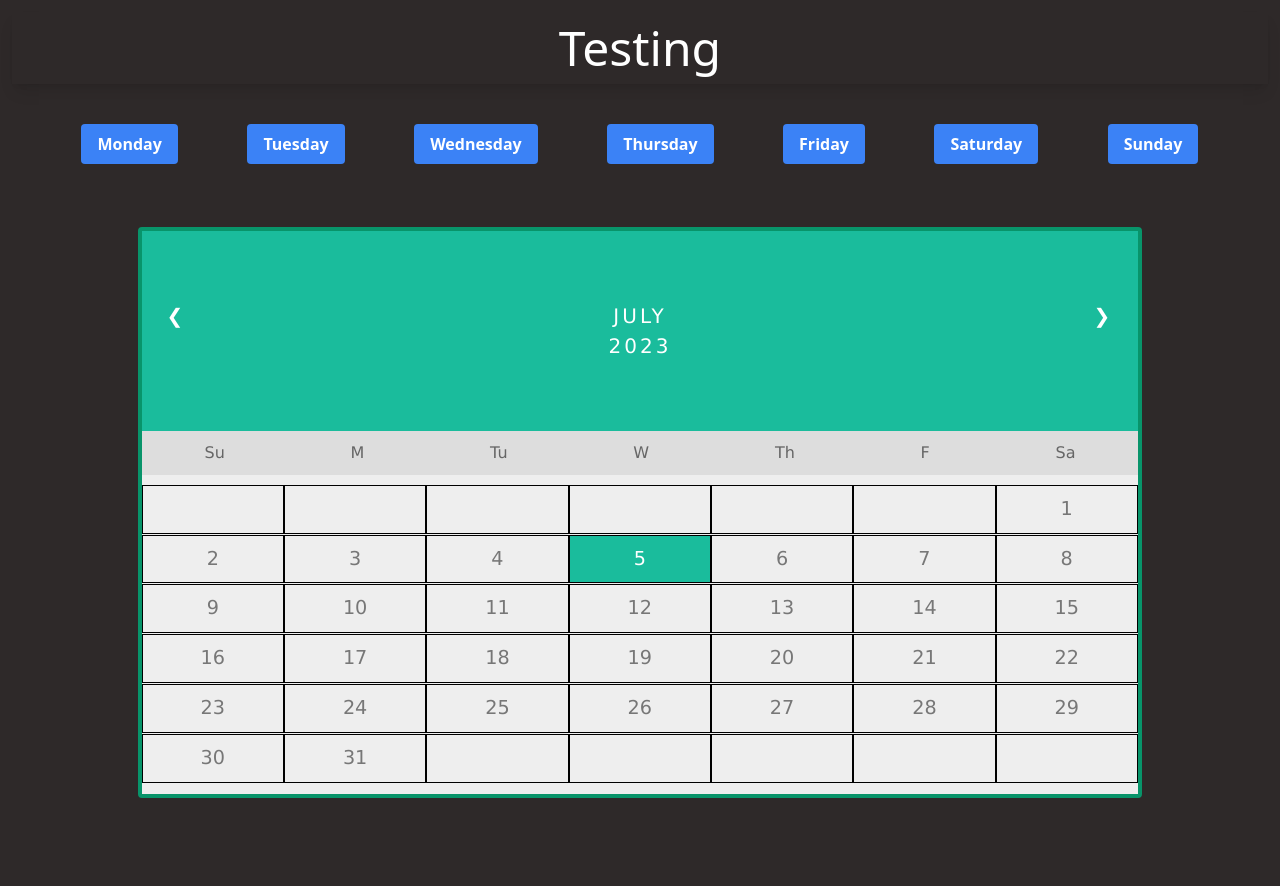
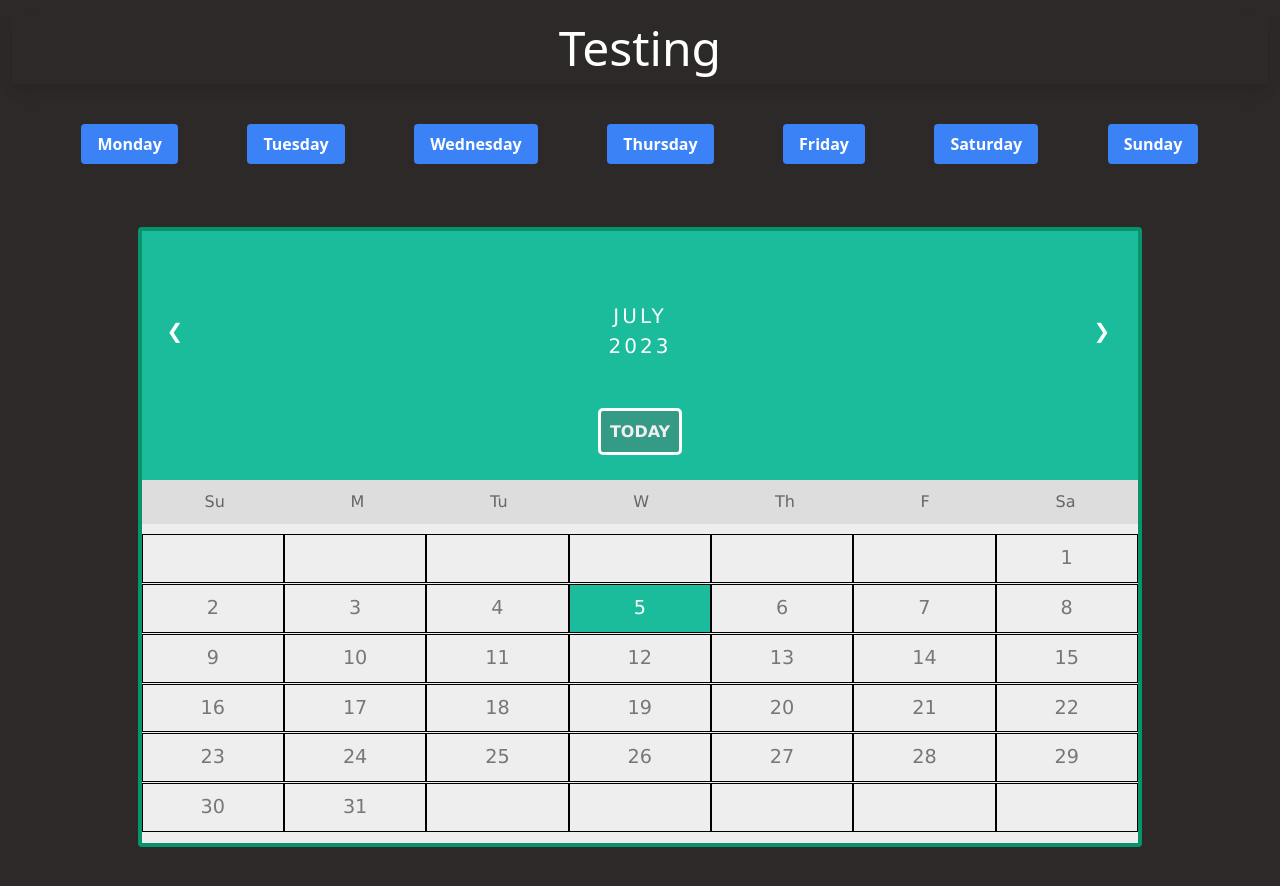
Before and after one commit to SChowdh1045/Workout, a Svelte app: page / in a window 1280 px wide. Shown: the top 886 px of the page. Before the commit the page ends 860 px from the top, so only its background shows below. Built offline with nearby package versions, Linux system fonts and the light colour scheme.

Commit message:
added a button to calendar that jumps to current day

```diff
--- a/src/components/Calendar.svelte
+++ b/src/components/Calendar.svelte
@@ -43,17 +43,24 @@
             year += 1;
         }
     }
+
+    const goToToday = () => {
+        monthIndex = today.month;  // or can do just "monthIndex = date.getMonth()"
+        year = today.year;  // or can do just "year = date.getFullYear()"
+    }
 </script>
 
 
 <main>
     <div class="calendarWrapper">
         <div class="month">
-            <ul style="display: flex; justify-content: space-between;">
+            <ul style="display: flex; justify-content: space-between; align-items: center;">
                 <li class="prev" on:click={goToPrevMonth}>&#10094;</li>
                 <li>{month}<br>{year}</li>
                 <li class="next" on:click={goToNextMonth}>&#10095;</li>
               </ul>
+
+              <button id="today_btn" on:click={goToToday}>TODAY</button>
         </div>
 
         <ul class="weekdays">
@@ -71,6 +78,9 @@
                 {#if i < firstDayIndex || i >= numberOfDays+firstDayIndex}
                     <li>&nbsp;</li>
                 {:else}
+                    <!-- "(currentDay-1)+firstDayIndex"  targets the original numbering. For this line, it's to see if the iterable "i" value is the current day's value.
+                    On the other hand, "(i+1)-firstDayIndex" is to modify the numbering from the original. This is to make it to an actual calendar.
+                    NOTE: When dealing with the iterable "i", we are working with the original numbering under the hood despite it being presented as modified for the user. -->
                     <li class:active={i == (currentDay-1)+firstDayIndex && monthIndex==today.month && year==today.year}>{(i+1)-firstDayIndex}</li>
                 {/if}
             {/each}
@@ -92,7 +102,7 @@
 
     /* Month header */
     .month {
-    padding: 70px 25px;
+    padding: 70px 25px 25px;
     background: #1abc9c;
     text-align: center;
     }
@@ -106,9 +116,41 @@
 
     .prev{
         cursor: pointer;
+        transition: 0.1s;
     }
+
+    .prev:hover{
+        border: 2px solid white;
+        border-radius: 8px;
+        padding: 0.1%;
+    }
+
     .next{
         cursor: pointer;
+        transition: 0.1s;
+    }
+
+    .next:hover{
+        border: 2px solid white;
+        border-radius: 8px;
+        padding: 0.1%;
+    }
+
+    #today_btn{
+        border: 3px solid white;
+        border-radius: 5px;
+        padding: 0.90%;
+        margin-top: 5%;
+        color: rgb(241, 240, 240);
+        font-weight: bold;
+        transition: 0.2s;
+        background: #349b86;
+    }
+
+    #today_btn:hover{
+        padding: 1.1%;
+        background: #31b49a;
+
     }
 
     /* Weekdays (Mon-Sun) */
```
Also changed, not shown: src/Calendar Form Planner.txt (added).
